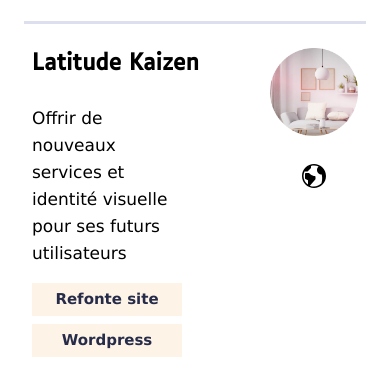
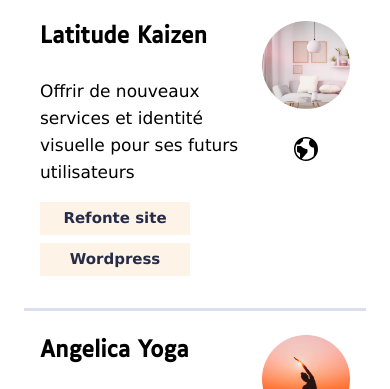
Before and after one commit to LeTaoduWeb/accessibility_portfolio, a plain HTML site: page index.html in a window 390 px wide. Shown: the part 5272-5661 px from the top of the page. Drawn offline with Linux system fonts and the light colour scheme.

Commit message:
Modifications style mobile Projets

```diff
--- a/styles.css
+++ b/styles.css
@@ -289,7 +289,7 @@ header a {
 
 .realisations__projet {
     border-top: var(--lightblue) 3px solid;
-    padding: 24px 8px;
+    padding: 24px 16px;
     display: flex;
     justify-content: space-between;
 }
@@ -298,7 +298,10 @@ header a {
     border-bottom: var(--lightblue) 3px solid;
 }
 
-.realisations__text,
+.realisations__text {
+    width: 90%;
+}
+
 .realisations__etiquette {
     width: 150px;
 }
```
